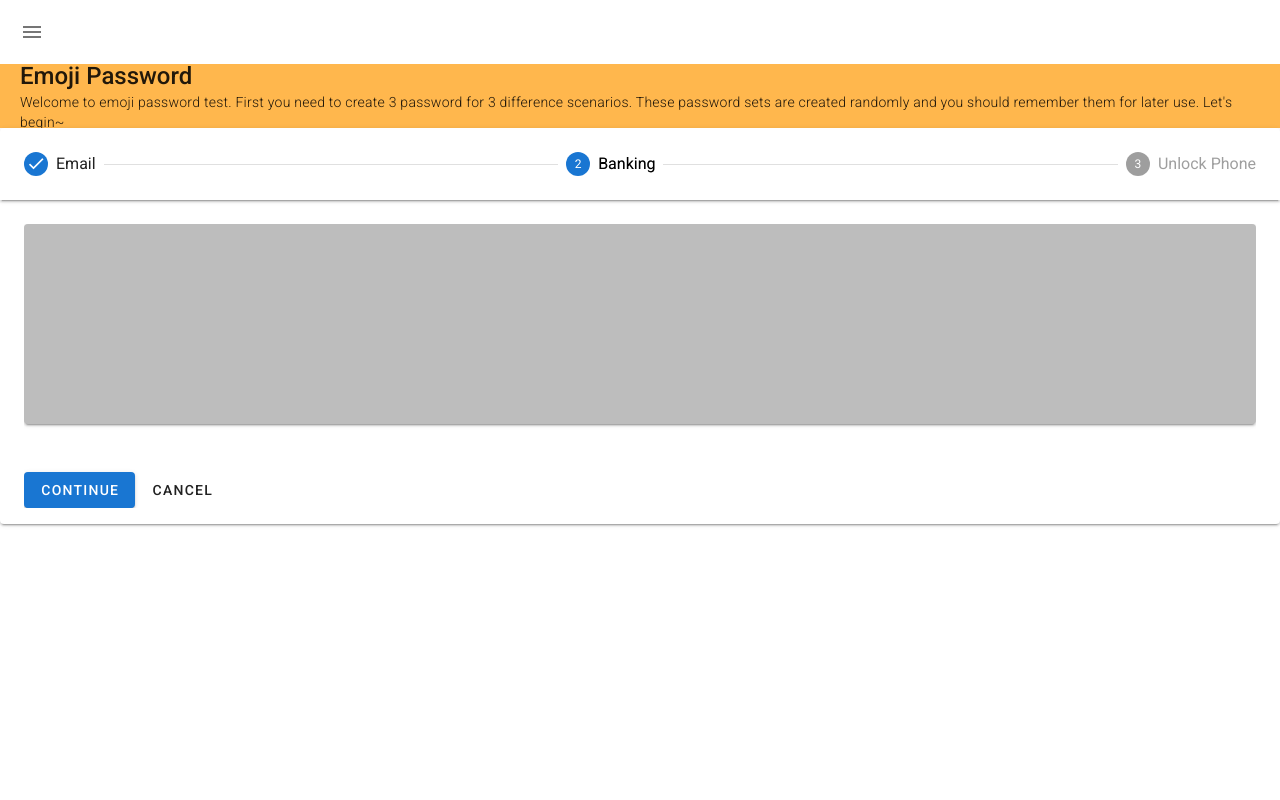
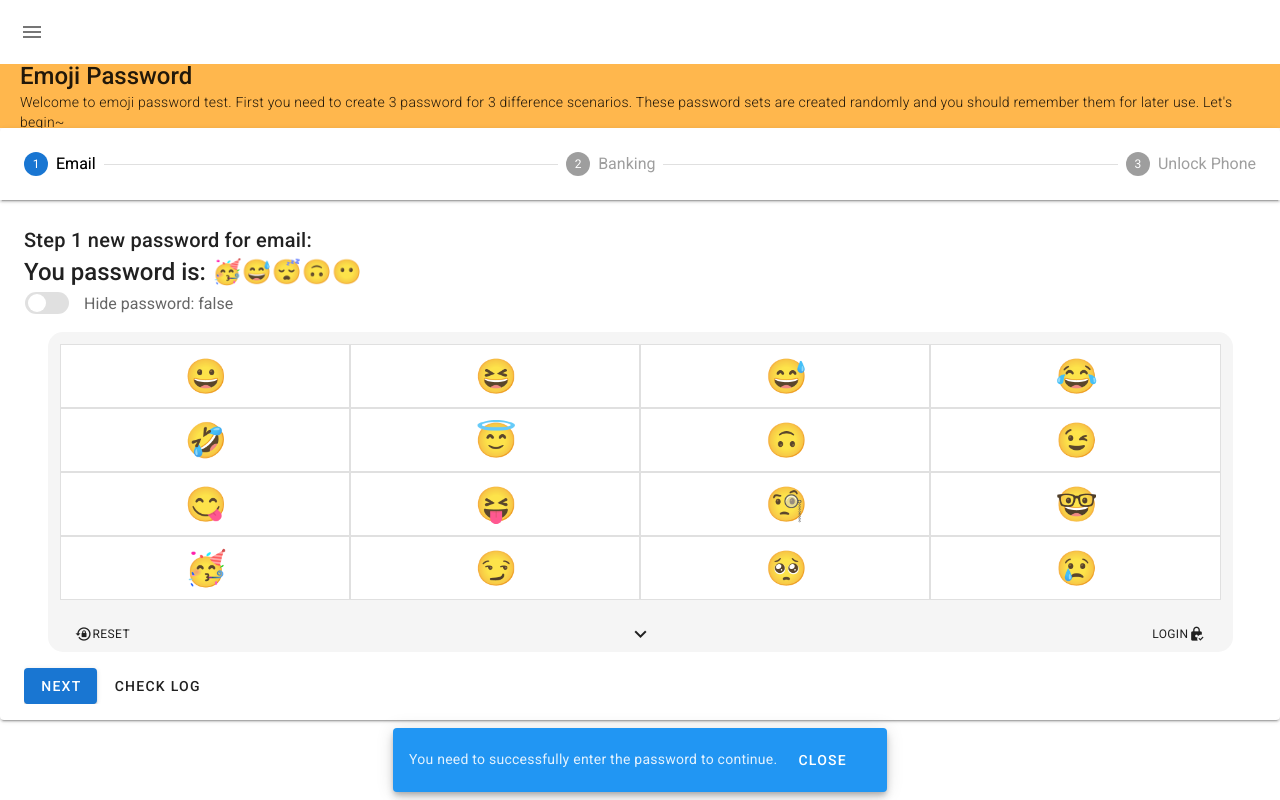
Before and after one commit to Thomas-Leung/emoji-password, a Vue app: page /#/ in a window 1280 px wide. Both pictures are taken after a click on the button "NEXT". Built offline with nearby package versions, Linux system fonts and the light colour scheme.

Commit message:
added scaffold for logging data

```diff
--- a/src/views/CreatePwd.vue
+++ b/src/views/CreatePwd.vue
@@ -35,10 +35,10 @@
               hide-details
             ></v-switch>
           </v-sheet>
-          <EmojiPwd :randPwd="generatedPwd" />
+          <EmojiPwd :randPwd="generatedPwd" @unlock="getUnlockValue" />
           <v-sheet height="2vh"></v-sheet>
-          <v-btn color="primary" @click="page = 2">Next</v-btn>
-          <v-btn text>Check Log</v-btn>
+          <v-btn color="primary" @click="nextPage(2)">Next</v-btn>
+          <v-btn text @click="bottomSheet = !bottomSheet">Check Log</v-btn>
         </v-stepper-content>
 
         <v-stepper-content step="2">
@@ -58,6 +58,24 @@
         </v-stepper-content>
       </v-stepper-items>
     </v-stepper>
+
+    <v-bottom-sheet v-model="bottomSheet" inset :scrollable="true">
+      <v-card height="350px">
+        <v-card-title>
+          <span class="title">Log Data:</span>
+        </v-card-title>
+        <v-card-text>
+          <ul id="log-data">
+            <li v-for="(log, index) in logs" :key="index">{{log}}</li>
+          </ul>
+        </v-card-text>
+      </v-card>
+    </v-bottom-sheet>
+
+    <v-snackbar :color="snackbarColor" v-model="snackbar">
+      {{ snackbarText }}
+      <v-btn text @click="snackbar = false">Close</v-btn>
+    </v-snackbar>
   </div>
 </template>
 
@@ -73,47 +91,43 @@ export default {
       page: 1,
       hidePwd: false,
       generatedPwd: "", // the symbol (character) of emojiPwd
-      displayPwd: "" // the emoji of emojiPwd
+      displayPwd: "", // the emoji of emojiPwd
+      bottomSheet: false,
+      unlock: false,
+      snackbar: false,
+      snackbarText: "",
+      snackbarColor: "",
+      logs: ["line1", "line2"]
     };
   },
-  created() {
+  methods: {
+    nextPage(nextPgNo) {
+      if (this.unlock === true) {
+        this.page = nextPgNo;
+      } else {
+        this.snackbarColor = "info";
+        this.snackbarText =
+          "You need to successfully enter the password to continue.";
+        this.snackbar = true;
+      }
+      console.log(nextPgNo);
+    },
+    logging() {
+      let logData = `[${new Date().toISOString()}] UserAgentHeader: ${
+        navigator.userAgent
+      }`;
+      console.log(logData);
+      this.logs.push(logData);
+    },
+    getUnlockValue(value) {
+      this.unlock = value;
+    },
+    generateRandomPwd() {
       let generatedPwd = "";
       let displayPwd = "";
       const characters = "1234567890qwerty!@#$%^&*()QWERTY";
-    const emoji = [
-      "😀",
-      "😆",
-      "😅",
-      "😂",
-      "🤣",
-      "😇",
-      "🙃",
-      "😉",
-      "😋",
-      "😝",
-      "🧐",
-      "🤓",
-      "🥳",
-      "😏",
-      "🥺",
-      "😢",
-      "😭",
-      "😤",
-      "😠",
-      "😰",
-      "😓",
-      "🤔",
-      "🤭",
-      "🤥",
-      "😶",
-      "😬",
-      "🙄",
-      "😦",
-      "😴",
-      "🤤",
-      "😵",
-      "😷"
-    ];
+      // prettier-ignore
+      const emoji = ["😀", "😆", "😅", "😂", "🤣", "😇", "🙃", "😉", "😋", "😝", "🧐", "🤓", "🥳", "😏", "🥺", "😢", "😭", "😤", "😠", "😰", "😓", "🤔", "🤭", "🤥", "😶", "😬", "🙄", "😦", "😴", "🤤", "😵", "😷" ];
       const charactersLength = characters.length;
       const pwdLength = 5;
       for (let i = 0; i < pwdLength; i++) {
@@ -124,5 +138,10 @@ export default {
       this.generatedPwd = generatedPwd;
       this.displayPwd = displayPwd;
     }
+  },
+  created() {
+    this.generateRandomPwd();
+    this.logging();
+  }
 };
 </script>
```
Lines whose indentation alone changed are shown as unchanged.
